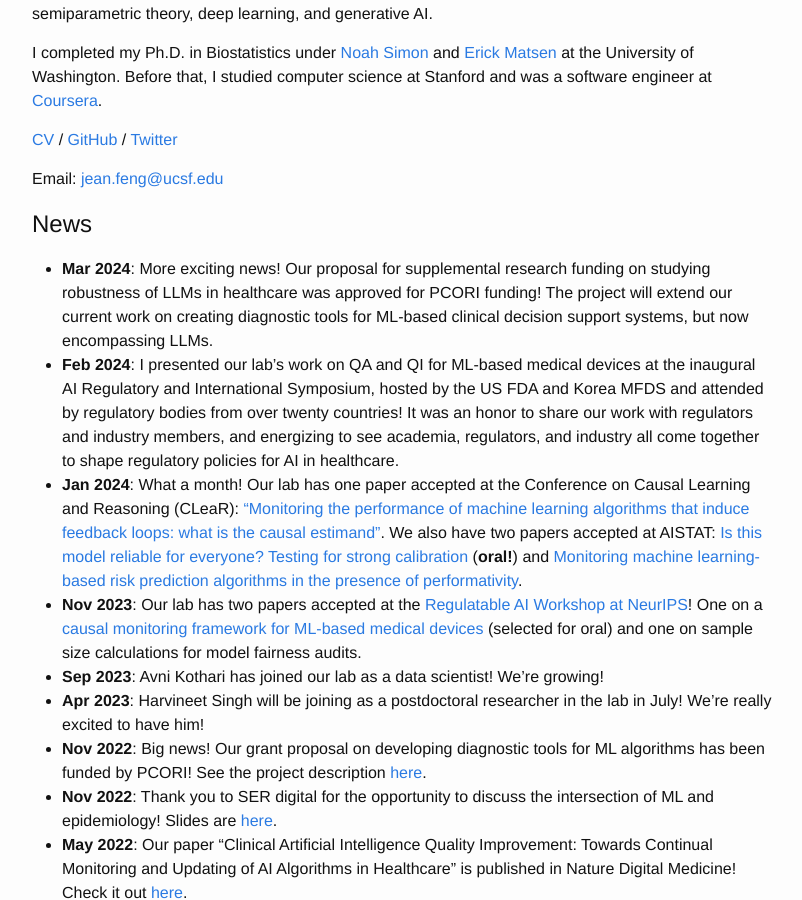
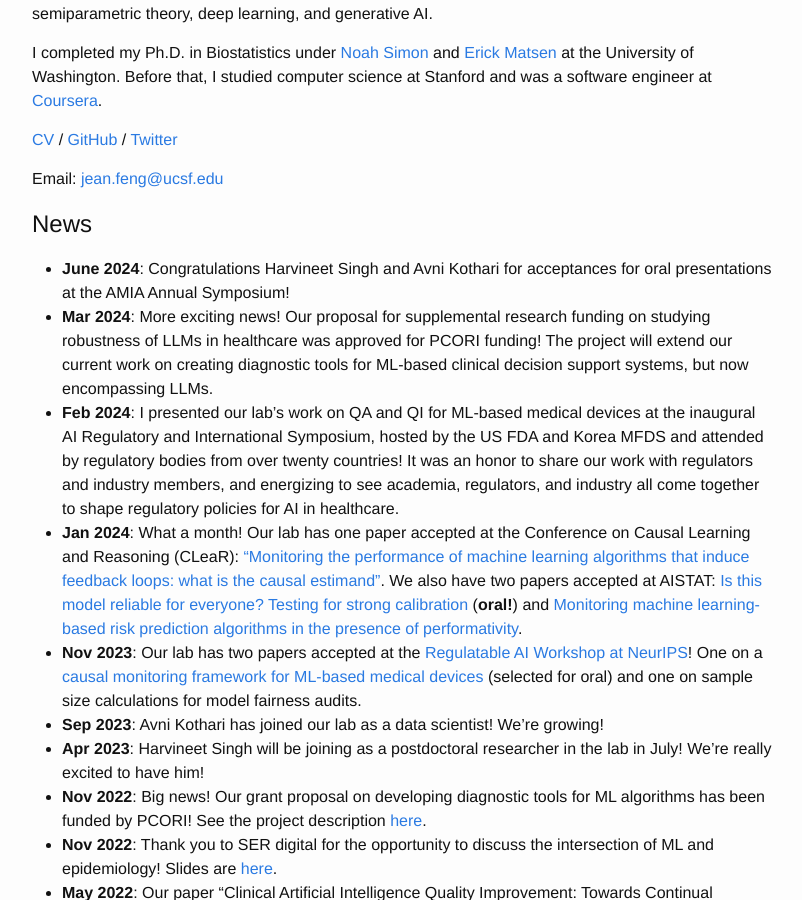
Before and after one commit to jjfeng/jjfeng.github.io, a Jekyll site: the page built from index.md, in a window 1280 px wide and 900 px high, scrolled down 408 px. Shown: the whole window, without its empty margins (238-1040 px from the left). Built offline with Jekyll 4.4.1, drawn with Linux system fonts in a browser that asks for light colours.

Commit message:
add congrats

```diff
--- a/index.md
+++ b/index.md
@@ -46,6 +46,7 @@ document.write("<a href='mailto:"+link+"'>"+link+"</a>")
 </script><noscript>Sorry, you need Javascript on to email.</noscript>
 
 ## News
+- **June 2024**: Congratulations Harvineet Singh and Avni Kothari for acceptances for oral presentations at the AMIA Annual Symposium!
 - **Mar 2024**: More exciting news! Our proposal for supplemental research funding on studying robustness of LLMs in healthcare was approved for PCORI funding! The project will extend our current work on creating diagnostic tools for ML-based clinical decision support systems, but now encompassing LLMs.
 - **Feb 2024**: I presented our lab's work on QA and QI for ML-based medical devices at the inaugural AI Regulatory and International Symposium, hosted by the US FDA and Korea MFDS and attended by regulatory bodies from over twenty countries! It was an honor to share our work with regulators and industry members, and energizing to see academia, regulators, and industry all come together to shape regulatory policies for AI in healthcare.
 - **Jan 2024**: What a month! Our lab has one paper accepted at the Conference on Causal Learning and Reasoning (CLeaR): ["Monitoring the performance of machine learning algorithms that induce feedback loops: what is the causal estimand"](https://arxiv.org/abs/2311.11463). We also have two papers accepted at AISTAT: [Is this model reliable for everyone? Testing for strong calibration](https://arxiv.org/abs/2307.15247) (**oral!**) and [Monitoring machine learning-based risk prediction algorithms in the presence of performativity](https://arxiv.org/abs/2211.09781).
```
Also changed, not shown: 2 other files.
